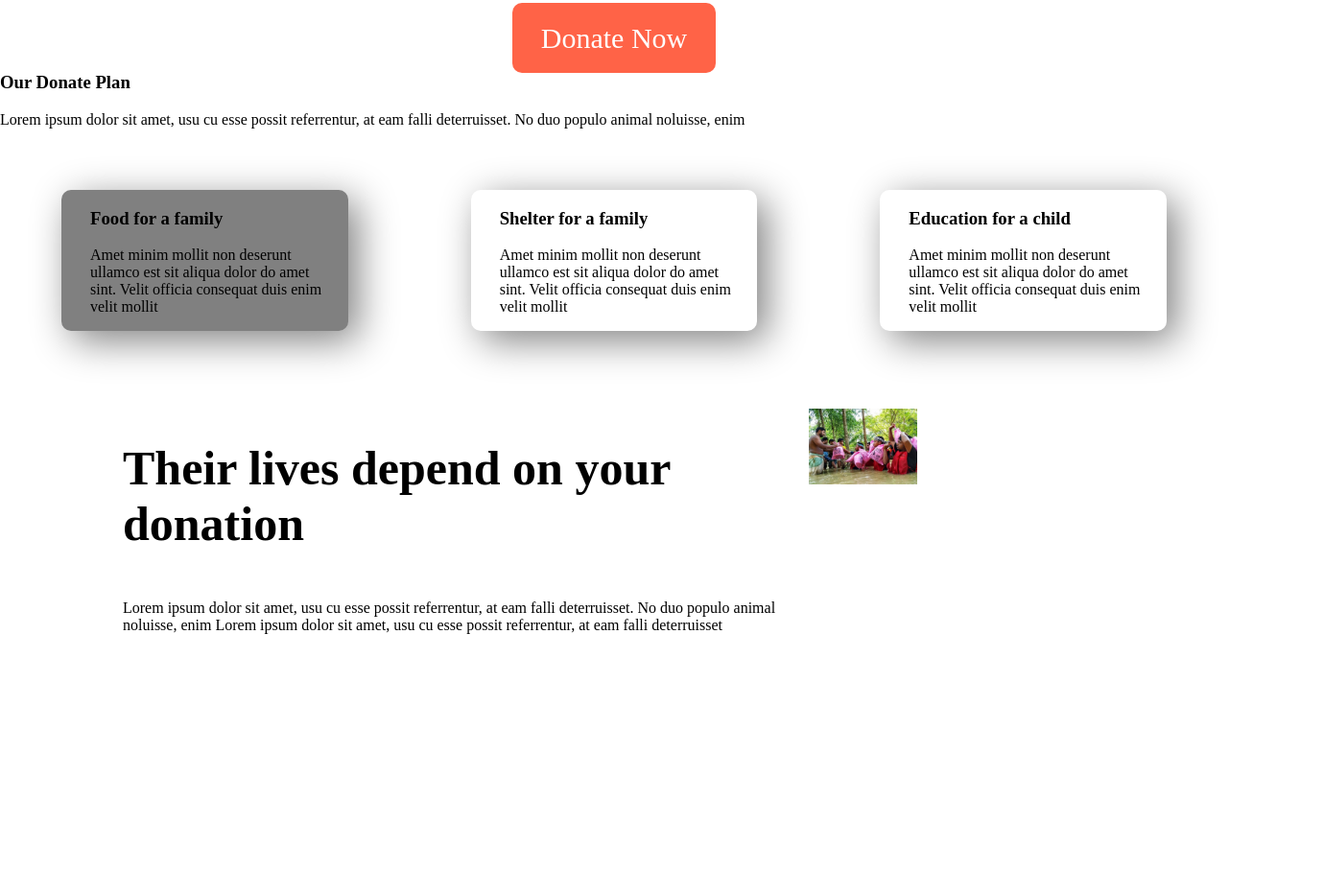
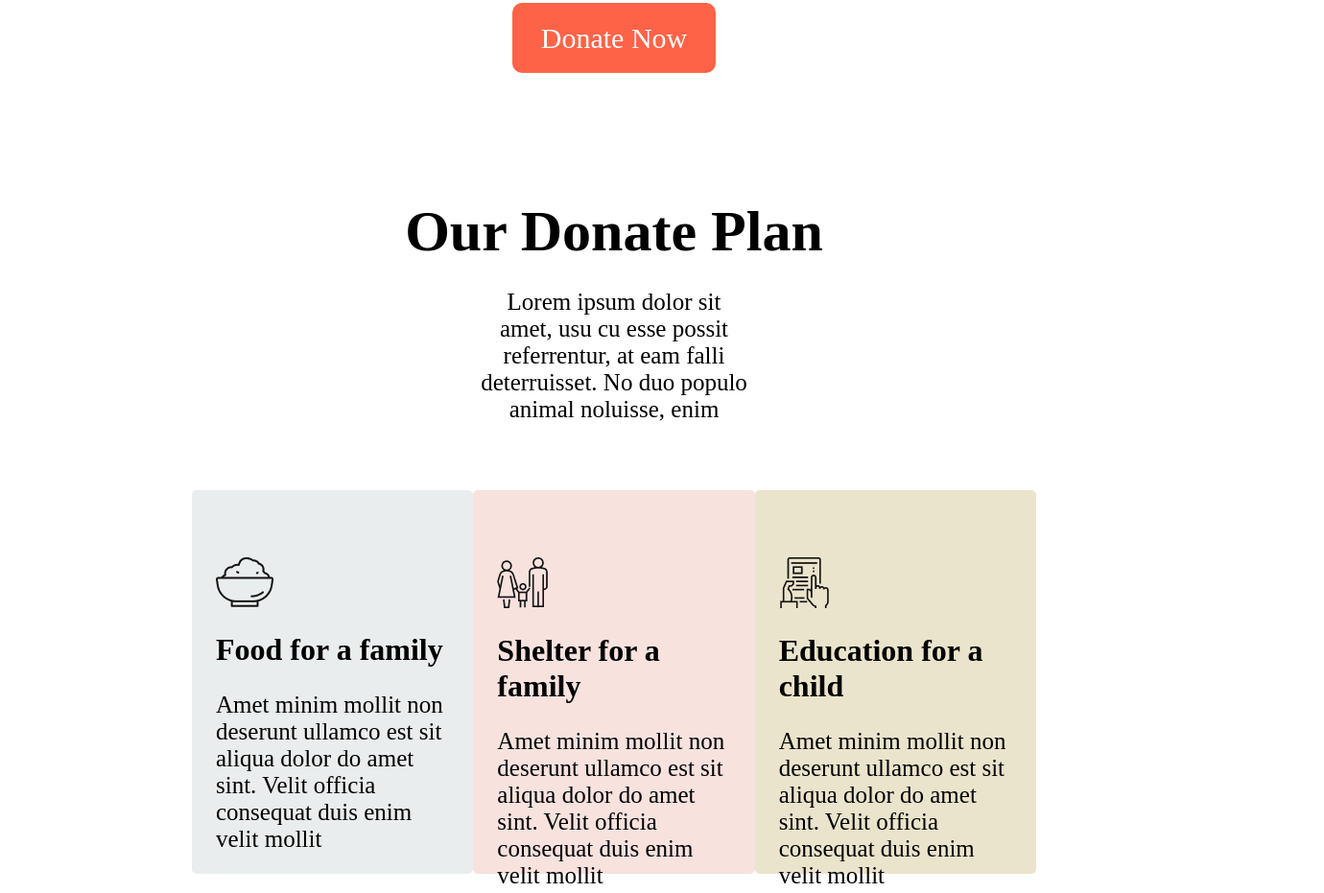
Before and after one commit to Murshed9616/donate-today-abu-murshed, a plain HTML site: page index.html in a window 1280 px wide. Shown: the part 1392-2323 px from the top of the page at 96% size, 1380 px wide, since content can reach past the window. Before the commit the page ends 2089 px from the top, so only its background shows below. Drawn offline with Linux system fonts and the light colour scheme.

Commit message:
someone baki

```diff
--- a/index.html
+++ b/index.html
@@ -52,65 +52,97 @@
         <a class="button-link" target="_blank" href="https://github.com/Murshed9616/donate-today-abu-murshed">Donate
             Now</a>
     </div>
-
-
-
-    <section>
-        <section class="secend-section">
+    <div class="donate-container">
         <div>
-                <h1 class="head-line"> Our Donate Plan </h1>
-                <p class="secend-paragrap"> Lorem ipsum dolor sit amet, usu cu esse possit referrentur, at eam falli
+            <h1 class="danate-headline"> Our Donate Plan </h1>
+            <p class="loream-paragrap"> Lorem ipsum dolor sit amet, usu cu esse possit referrentur, at eam falli
                 deterruisset. No duo populo animal noluisse, enim </p>
-
         </div>
-        </section>
-        <section>
-            <div class="thirth-div">
-                <div id="one-box" class="experience-item">
-                    <h1>Food for a family</h1>
-                    <p> Amet minim mollit non deserunt
+        <div class="box-container">
+            <div class="first-box">
+                <div class="for-margin">
+                    <img class="box-image" src="./icons/food.png" alt="">
+                    <h1 class="Food-headline">Food for a family</h1>
+                    <p class="food-paragrap">Amet minim mollit non deserunt
                         ullamco est sit aliqua dolor do amet
                         sint. Velit officia consequat duis enim
                         velit mollit</p>
-
                 </div>
-                <div id="two-box" class="experience-item">
-                    <h1>Shelter for a family</h1>
-                    <p> Amet minim mollit non deserunt
+            </div>
+            <div class="second-box">
+                <div class="for-margin">
+                    <img class="box-image" src="./icons/shelter.png" alt="">
+                    <h1 class="Food-headline">Shelter for a family</h1>
+                    <p class="food-paragrap">Amet minim mollit non deserunt
                         ullamco est sit aliqua dolor do amet
                         sint. Velit officia consequat duis enim
                         velit mollit</p>
-
                 </div>
-                <div id="three-box" class="experience-item">
-                    <h1>Education for a child</h1>
-                    <p> Amet minim mollit non deserunt
+            </div>
+            <div class="third-box">
+                <div class="for-margin">
+                    <img class="box-image" src="./icons/Frame-1.png" alt="">
+                    <h1 class="Food-headline">Education for a child</h1>
+                    <p class="food-paragrap">Amet minim mollit non deserunt
                         ullamco est sit aliqua dolor do amet
                         sint. Velit officia consequat duis enim
                         velit mollit</p>
-
                 </div>
             </div>
-
-        </section>
-        <section class="forth-section">
+        </div>
+        <div class="four-container">
             <div class="four-one">
+                <div class="four-one1">
                     <h1 class="headline-four">Their lives depend on your donation</h1>
-                <p class="paragrp-four">Lorem ipsum dolor sit amet, usu cu esse possit
+                    <p class="paragrp-four1">Lorem ipsum dolor sit amet, usu cu esse possit
                         referrentur, at eam falli deterruisset. No duo populo
-                    animal noluisse, enim
-                    Lorem ipsum dolor sit amet, usu cu esse possit
-                    referrentur, at eam falli deterruisset</p>
-
+                        animal noluisse, enim </p>
+                    <p class="paragrp-four2">Lorem ipsum dolor sit amet, usu cu esse possit referrentur, at eam falli
+                        deterruisset</p>
+                    <div>
+                        <a class="button-link" target="_blank"
+                            href="https://github.com/Murshed9616/donate-today-abu-murshed">How to Contribute?</a>
                     </div>
-            <div>
-                <div class="half-width">
-                    <img src="images/donation11.jpg" alt="">
+                </div>
+            </div>
+            <div class="four-oneimage">
             </div>
 
         </div>
-        </section>
+        <div class="four-container">
+            <div class="four-twoimage">
+            </div>
+            <div class="four-two">
+                <div class="four-one1">
+                    <h1 class="headline-four">Their lives depend on your donation</h1>
+                    <p class="paragrp-four1">Lorem ipsum dolor sit amet, usu cu esse possit
+                        referrentur, at eam falli deterruisset. No duo populo
+                        animal noluisse, enim </p>
+                    <p class="paragrp-four2">Lorem ipsum dolor sit amet, usu cu esse possit referrentur, at eam falli
+                        deterruisset</p>
+                    <div>
+                        <a class="button-link" target="_blank"
+                            href="https://github.com/Murshed9616/donate-today-abu-murshed">How to Contribute?</a>
+                    </div>
+                </div>
+            </div>
+        </div>
+        <div class="donate-container">
+            <div>
+                <h1 class="danate-headline"> Get My Updates </h1>
+                <p class="loream-paragrap"> Lorem ipsum dolor sit amet, usu cu esse possit referrentur, at eam falli
+                    deterruisset. No duo populo animal noluisse, enim </p>
+            </div>
+            <div class="fifth-container">
+                <div class="fifth-one">
+                    <h1 class="email-headline">Email</h1>
+                    <div class="fifth-two">
+                        <h1 class="sub-headline">Subscribe</h1>
+                    </div>
 
+                </div>
+
+            </div>
 
 
 
--- a/style.css
+++ b/style.css
@@ -103,57 +103,128 @@ input {
     text-align: center;
 }
 
-.experience-item {
-    width: 150%;
-    height: 200%;
-    margin-left: 5%;
-    margin-right: 5%;
-    padding-left: 30px;
-    padding-right: 15px;
-    border-radius: 10px;
-    box-shadow: 10px 10px 40px gray;
+.box-container {
+    display: flex;
+    justify-content: space-evenly;
+    margin-top: 70px;
+    margin-left: 200px;
+    margin-right: 200px;
+}
 
+.first-box {
+    width: 410px;
+    height: 400px;
+    background-color: RGB(234, 237, 237);
+    text-align: start;
+    border-radius: 5px;
+}
+
+.second-box {
+    width: 410px;
+    height: 400px;
+    background-color: rgb(247, 226, 222);
+    text-align: start;
+    border-radius: 5px;
+}
+
+.third-box {
+    width: 410px;
+    height: 400px;
+    background-color: rgb(235, 228, 204);
+    text-align: start;
+    border-radius: 5px;
+}
+
+.food-paragrap {
+    font-size: 25px;
+}
+
+.for-margin {
+    margin-top: 70px;
+    margin-left: 25px;
+    margin-right: 25px;
+}
+
+.four-container {
+    display: flex;
+    justify-content: space-evenly;
+    margin-top: 100px;
+    margin-right: 150px;
+    margin-left: 200px;
+    margin-bottom: 70px;
 
 }
 
+.four-one {
+    text-align: start;
+    margin-right: 180px;
+}
 
-.thirth-div {
-    display: flex;
-    margin-bottom: 5%;
-    margin-top: 5%;
+.headline-four {
+    font-size: 60px;
+}
+
+.paragrp-four1 {
+    font-size: 30px;
 
 }
 
-#one-box {
-    background-color: gray;
-    border: 20%;
+.paragrp-four2 {
+    font-size: 25px;
+    margin-bottom: 70px;
+}
+
+.four-oneimage {
+    width: 1600px;
+    height: 600px;
+    background-image: url(images/donation0.jpg);
+    background-repeat: no-repeat;
+    border-radius: 10px;
+    margin-right: 40px;
+}
+
+.four-two {
+    text-align: start;
+    margin-right: 50px;
 
 }
 
-.forth-section {
-    display: flex;
-
-    margin-bottom: 20px;
-    margin-left: 10%;
-    margin-right: 10%;
+.four-twoimage {
+    width: 1600px;
+    height: 600px;
+    background-image: url(images/donation4.jpg);
+    background-repeat: no-repeat;
+    border-radius: 10px;
+    margin-right: 40px;
 }
 
-.half-width {
-    width: 50%;
-    padding-left: 4%;
+.fifth-container {
+    width: 1000px;
+    height: 250px;
+    background-color: rgb(235, 228, 204);
+    margin-left: 380px;
+    margin-bottom: 150px;
 
 }
 
-.half-width img {
-    width: 70%;
-    padding-top: 10%;
+.fifth-one {
+    width: 500px;
+    height: 60px;
+    background-color: gray;
+    text-align: left;
+    border-radius: 5px;
+}
+
+.email-headline {
+    font-size: 25px;
+}
+
+.fifth-two {
+    width: 200px;
+    height: 60px;
+    background-color: tomato;
+    text-align: left;
+    border-radius: 5px;
+    margin-top: 0px;
 
 }
-
-.headline-four {
-    font-size: 50px;
-}
-
-.paragrp-four {
-    font: 20px;
-}
```
Also changed, not shown: images/donation0.jpg, images/donation4.jpg. Lines whose indentation alone changed are shown as unchanged.
